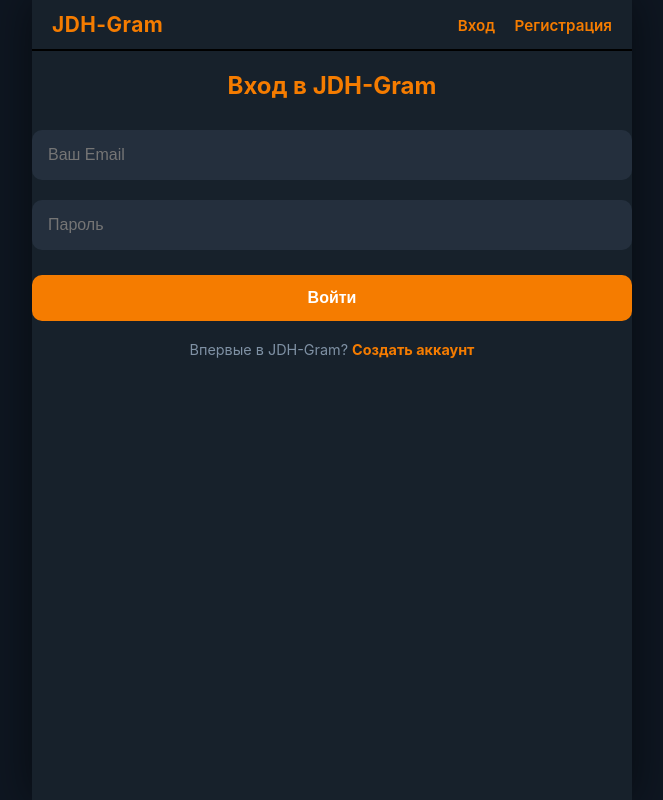
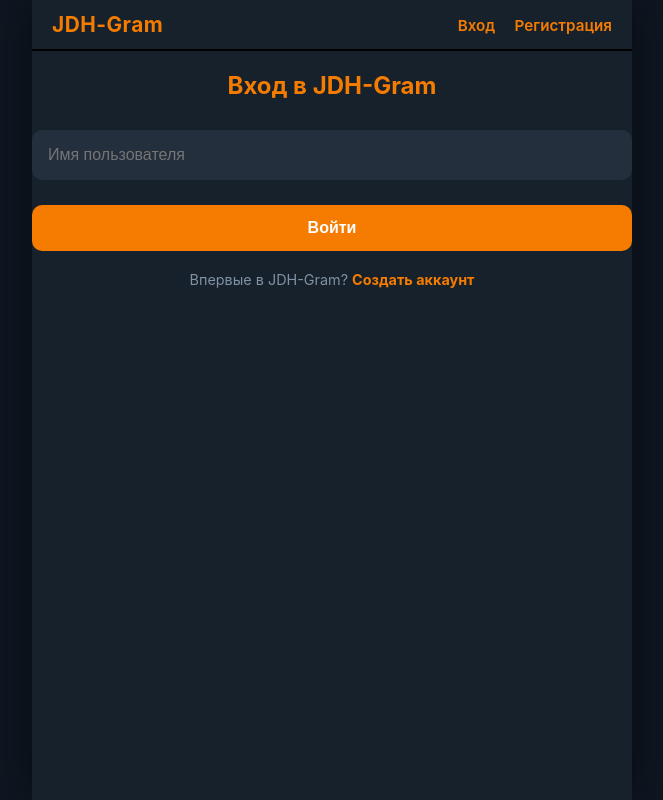
Before and after one commit to JDH-AF/JDHgram-, a Flask app: page /login in a window 1280 px wide. Shown: the whole page, without its empty margins (308-971 px from the left). Run offline with Flask 3, Linux system fonts and the light colour scheme.

Commit message:
Update login.html

```diff
--- a/templates/login.html
+++ b/templates/login.html
@@ -1,10 +1,10 @@
+<!-- templates/login.html -->
 {% extends "base.html" %}
 {% block content %}
 <div class="auth-form">
     <h2 style="text-align: center; color: var(--accent);">Вход в JDH-Gram</h2>
     <form method="POST">
-        <input type="email" name="email" placeholder="Ваш Email" required>
-        <input type="password" name="password" placeholder="Пароль" required>
+        <input type="text" name="username" placeholder="Имя пользователя" required>
         <button type="submit">Войти</button>
     </form>
 
```
